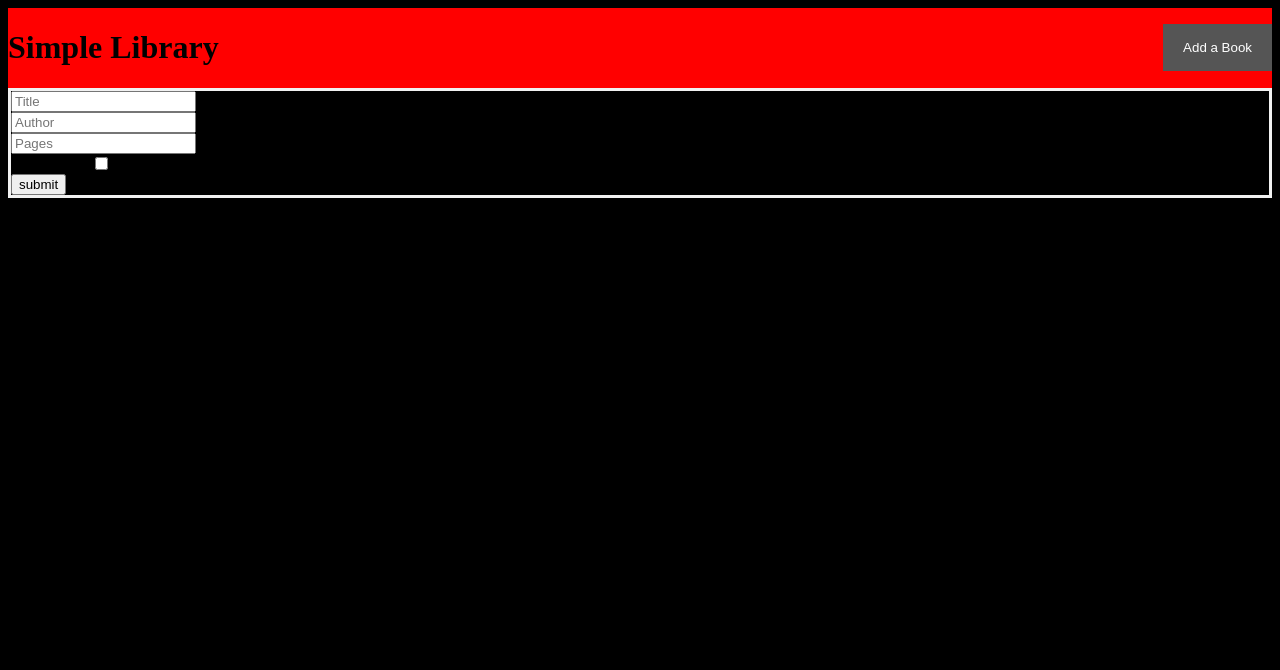
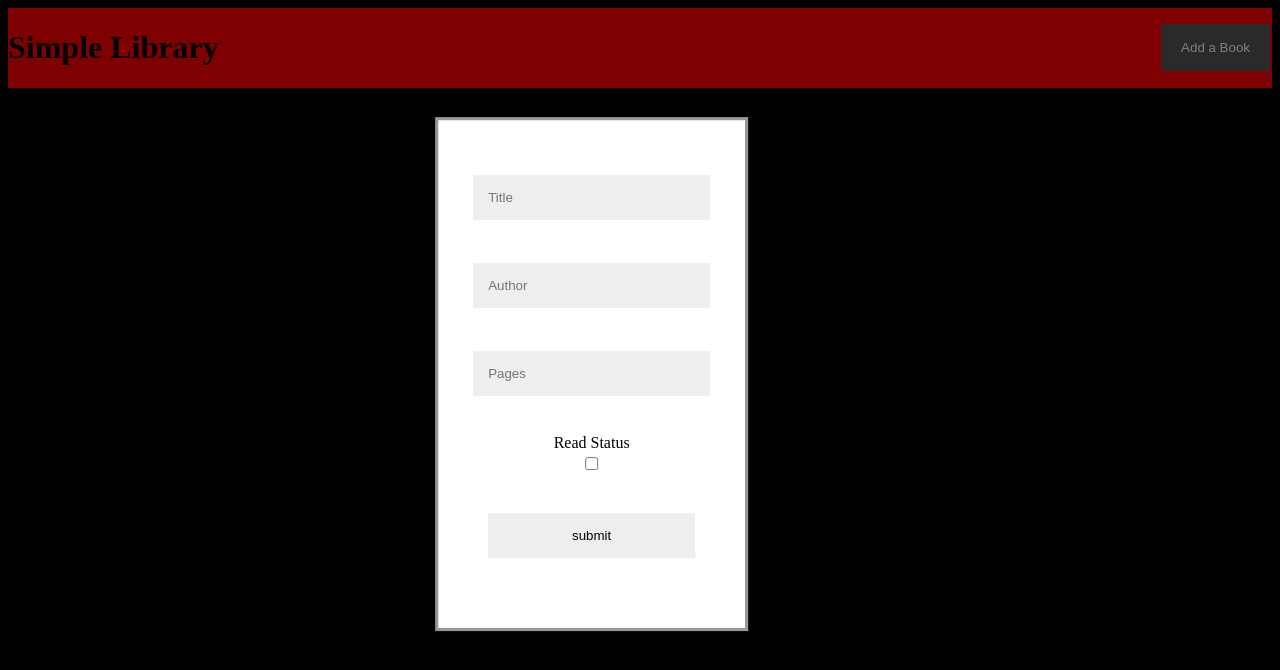
Before and after one commit to vishaljoshy18/library, a plain HTML site: page index.html in a window 1280 px wide. Both pictures are taken after a click on the button "Add a Book". Drawn offline with Linux system fonts and the light colour scheme.

Commit message:
Adds popup book input form and overlay

```diff
--- a/app.js
+++ b/app.js
@@ -13,11 +13,11 @@ function addBookToLibrary(title, author, pages, readStatus) {
     displayBooks(myLibrary);
 }
 
-function getBookReadStatus (checkbox){
-    if(checkbox.checked){
+function getBookReadStatus(checkbox) {
+    if (checkbox.checked) {
         return true;
     }
-    else{
+    else {
         return false;
     }
 }
@@ -25,7 +25,7 @@ function getBookReadStatus (checkbox){
 function displayBooks(myLibrary) {
     const bookShelf = document.querySelector('#book-shelf');
     const bookCard = document.createElement('div');
-    bookCard.setAttribute('id','book-card')
+    bookCard.setAttribute('id', 'book-card')
     const title = document.createElement('h1');
     const author = document.createElement('h2');
     const pages = document.createElement('h5');
@@ -40,7 +40,7 @@ function displayBooks(myLibrary) {
         author.textContent = book.author;
         pages.textContent = book.pages;
 
-        });
+    });
 
     bookCard.appendChild(title);
     bookCard.appendChild(author);
@@ -53,9 +53,15 @@ function displayBooks(myLibrary) {
 
 }
 
+function openForm() {
+    document.querySelector('.form-popup').style.display = 'block';
+    document.querySelector('#overlay').style.display = 'block';
+}
 
-
-
+function closeForm() {
+    document.querySelector('.form-popup').style.display = 'none';
+    document.querySelector('#overlay').style.display = 'none';
+}
 
 document.querySelector('.book-form').addEventListener('submit', (e) => {
     e.preventDefault();
@@ -64,19 +70,18 @@ document.querySelector('.book-form').addEventListener('submit', (e) => {
     const pages = document.querySelector('#book-pages').value;
     const readStatus = getBookReadStatus(document.querySelector('#book-read-status'));
 
-    addBookToLibrary(title,author,pages,readStatus);
+    addBookToLibrary(title, author, pages, readStatus);
     closeForm();
 });
 
 
-document.querySelector('#add-book').addEventListener('click',()=>{
+document.querySelector('#add-book').addEventListener('click', () => {
     openForm();
 })
 
-function openForm(){
-    document.querySelector('.form-popup').style.display ='block';
-}
-
-function closeForm(){
-    document.querySelector('.form-popup').style.display ='none';
-}
+window.onclick = function (event) {
+    let modal = document.getElementById('overlay');
+    if (event.target == modal) {
+      closeForm();
+    }
+  }
--- a/index.html
+++ b/index.html
@@ -18,6 +18,9 @@
   </header>
 
   <main>
+    <div id="overlay">
+    </div>
+
     <div class="form-popup">
       <form action="" class="book-form">
 
@@ -35,6 +38,7 @@
       </form>
     </div>
 
+
     <div id="book-shelf">
 
     </div>
--- a/style.css
+++ b/style.css
@@ -1,5 +1,6 @@
 body{
     background-color: black;
+
 }
 
 header{
@@ -15,20 +16,43 @@ button#add-book{
     padding: 16px 20px;
     border: none;
     cursor: pointer;
+    margin-right: 2px;
 }
 
 .form-popup {
-    border: 3px solid #f1f1f1;
     display: none;
+    position: fixed;
+    left: 45%;
+    top: 5%;
+    transform: translate(-45%, 15%);
+    border: 3px solid #999999;
+    z-index: 9;
+}
+
+.book-form{
+    max-width: 300px;
+    padding: 50px;
+    background-color: #fff;
+    display: flex;
+    flex-direction: column;
+    align-items: center;
+}
+
+.book-form input{
+    width: 100%;
+    padding: 15px;
+    margin: 5px 0 20px 0;
+    border: none;
+    background: #eee;
 }
 
 
-
 #book-shelf{
+    margin-top: 20px;
     display: grid;
     grid-template-columns: repeat(3, 1fr);
     grid-auto-rows: auto;
-    grid-gap: 1rem;
+    grid-gap: 2rem;
 }
 
 #book-card{
@@ -36,4 +60,27 @@ button#add-book{
     border-radius: 4px;
     padding: .5rem;
     background-color: blanchedalmond;
+    display: flex;
+    flex-direction: column;
+    align-items: center;
+
 }
+.loginPopup {
+    position: relative;
+    text-align: center;
+    width: 100%;
+  }
+
+#overlay {
+    position: fixed; /* Sit on top of the page content */
+    display: none; /* Hidden by default */
+    width: 100%; /* Full width (cover the whole page) */
+    height: 100%; /* Full height (cover the whole page) */
+    top: 0;
+    left: 0;
+    right: 0;
+    bottom: 0;
+    background-color: rgba(0,0,0,0.5); /* Black background with opacity */
+    z-index: 2; /* Specify a stack order in case you're using a different order for other elements */
+    cursor: pointer; /* Add a pointer on hover */
+  }
```
